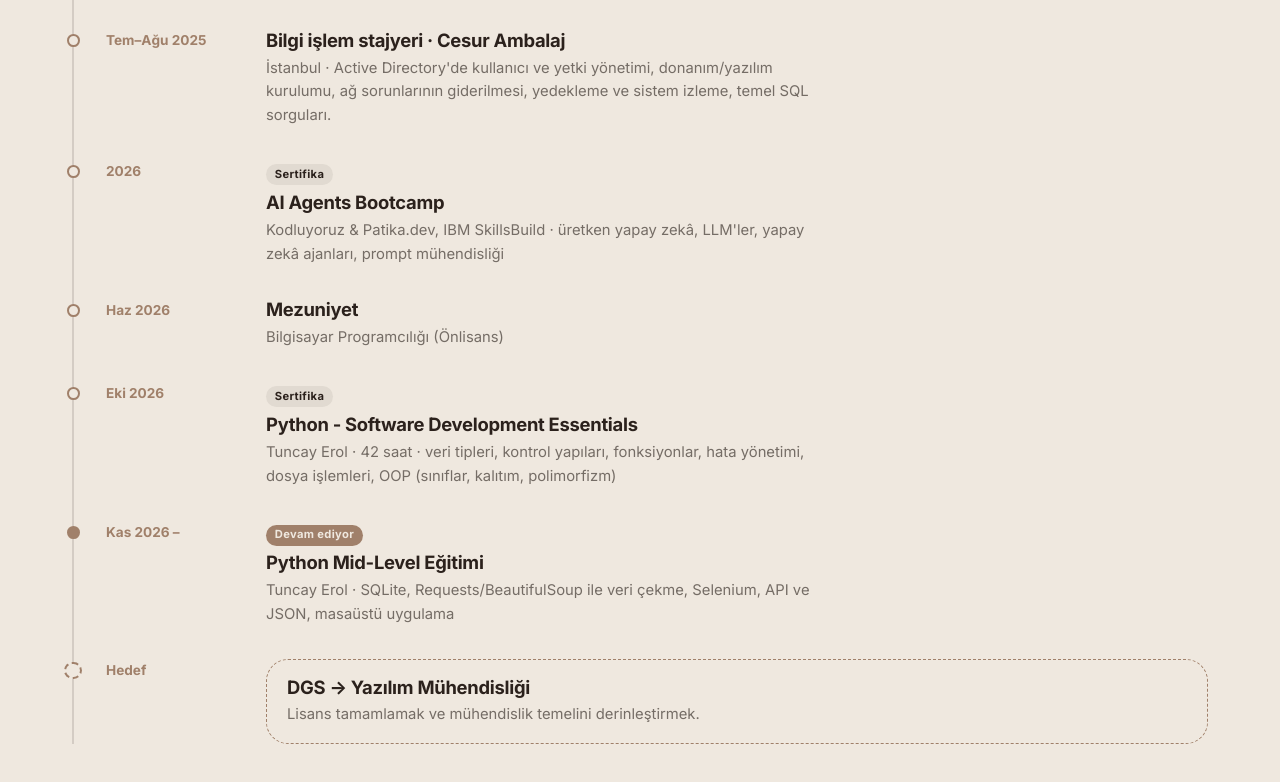
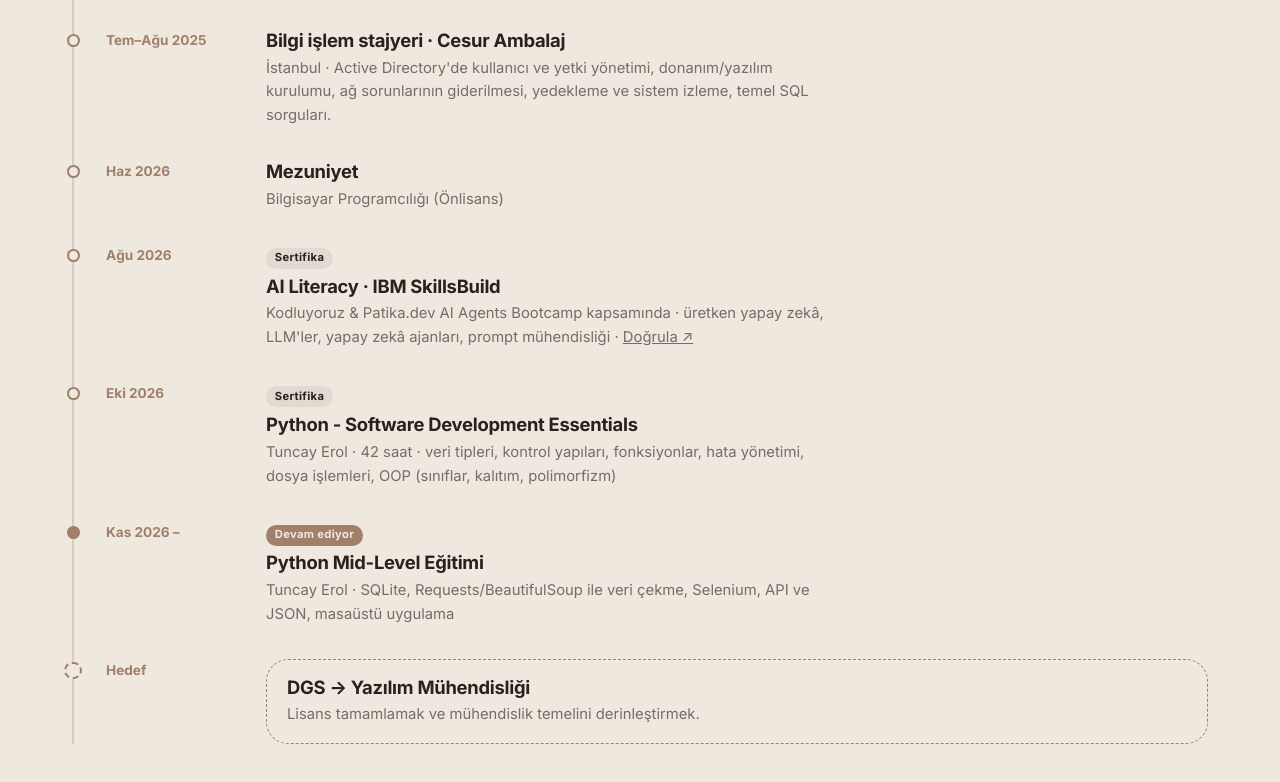
Before and after one commit to demiraloznur/demiraloznur.github.io, a website with bundled scripts: page index.html in a window 1280 px wide. Shown: the part 2418-3200 px from the top of the page. Built offline with nearby package versions, Linux system fonts and the light colour scheme.

Commit message:
AI sertifikası: AI Literacy (IBM SkillsBuild), doğrulama bağlantısıyla

```diff
--- a/index.html
+++ b/index.html
@@ -130,12 +130,12 @@
             <div><h3 class="durak-baslik">Bilgi işlem stajyeri · Cesur Ambalaj</h3><p class="durak-detay">İstanbul · Active Directory'de kullanıcı ve yetki yönetimi, donanım/yazılım kurulumu, ağ sorunlarının giderilmesi, yedekleme ve sistem izleme, temel SQL sorguları.</p></div>
           </li>
           <li class="durak reveal">
-            <span class="durak-tarih">2026</span>
-            <div><span class="rozet">Sertifika</span><h3 class="durak-baslik">AI Agents Bootcamp</h3><p class="durak-detay">Kodluyoruz &amp; Patika.dev, IBM SkillsBuild · üretken yapay zekâ, LLM'ler, yapay zekâ ajanları, prompt mühendisliği</p></div>
+            <span class="durak-tarih">Haz 2026</span>
+            <div><h3 class="durak-baslik">Mezuniyet</h3><p class="durak-detay">Bilgisayar Programcılığı (Önlisans)</p></div>
           </li>
           <li class="durak reveal">
-            <span class="durak-tarih">Haz 2026</span>
-            <div><h3 class="durak-baslik">Mezuniyet</h3><p class="durak-detay">Bilgisayar Programcılığı (Önlisans)</p></div>
+            <span class="durak-tarih">Ağu 2026</span>
+            <div><span class="rozet">Sertifika</span><h3 class="durak-baslik">AI Literacy · IBM SkillsBuild</h3><p class="durak-detay">Kodluyoruz &amp; Patika.dev AI Agents Bootcamp kapsamında · üretken yapay zekâ, LLM'ler, yapay zekâ ajanları, prompt mühendisliği · <a href="https://www.credly.com/go/TQmz8cQZ" target="_blank" rel="noopener">Doğrula ↗</a></p></div>
           </li>
           <li class="durak reveal">
             <span class="durak-tarih">Eki 2026</span>
```
Also changed, not shown: cv/cv.html (+1 -1 lines), docs/tasarim.md (+1 -1 lines), 1 other file.
